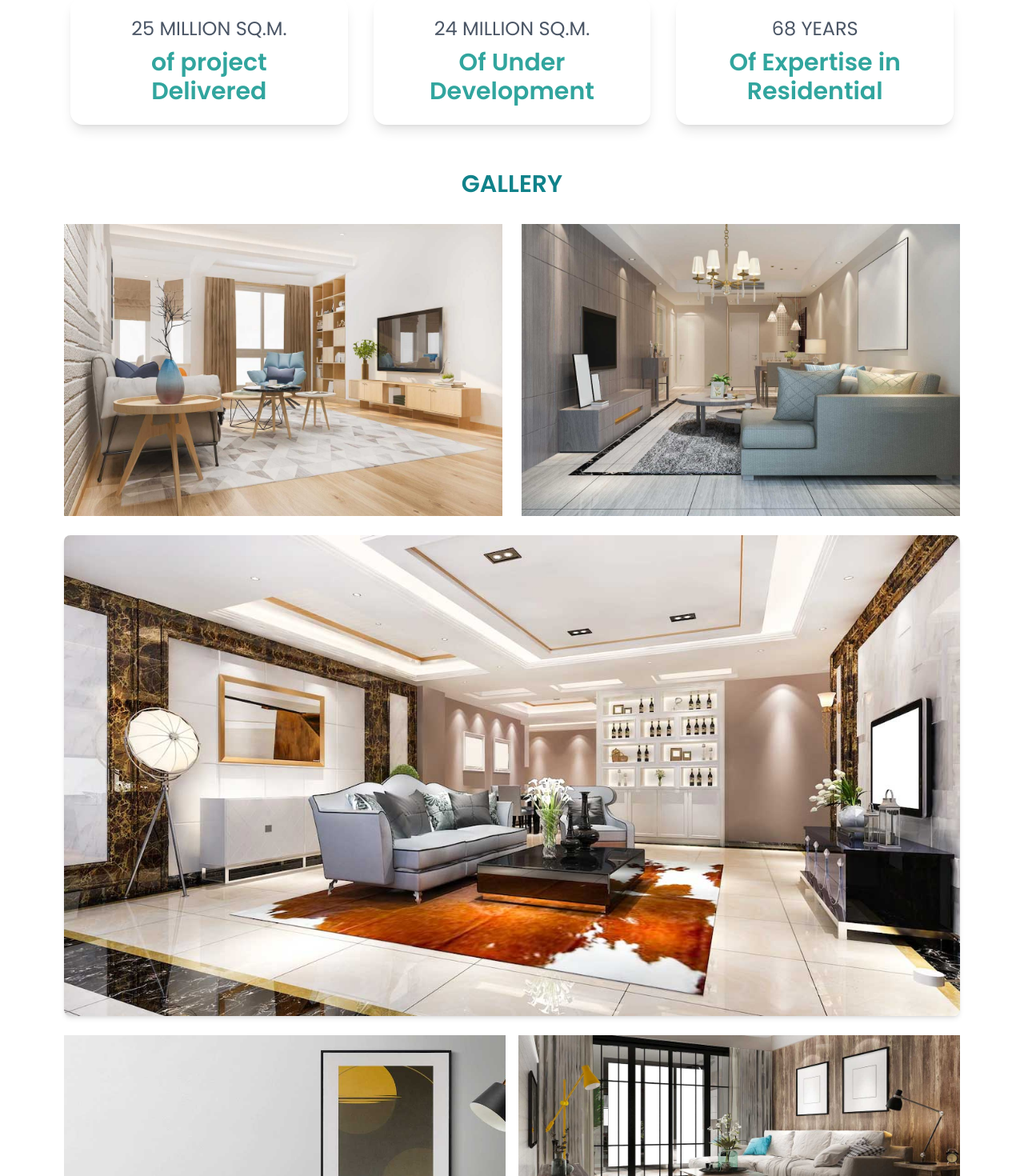
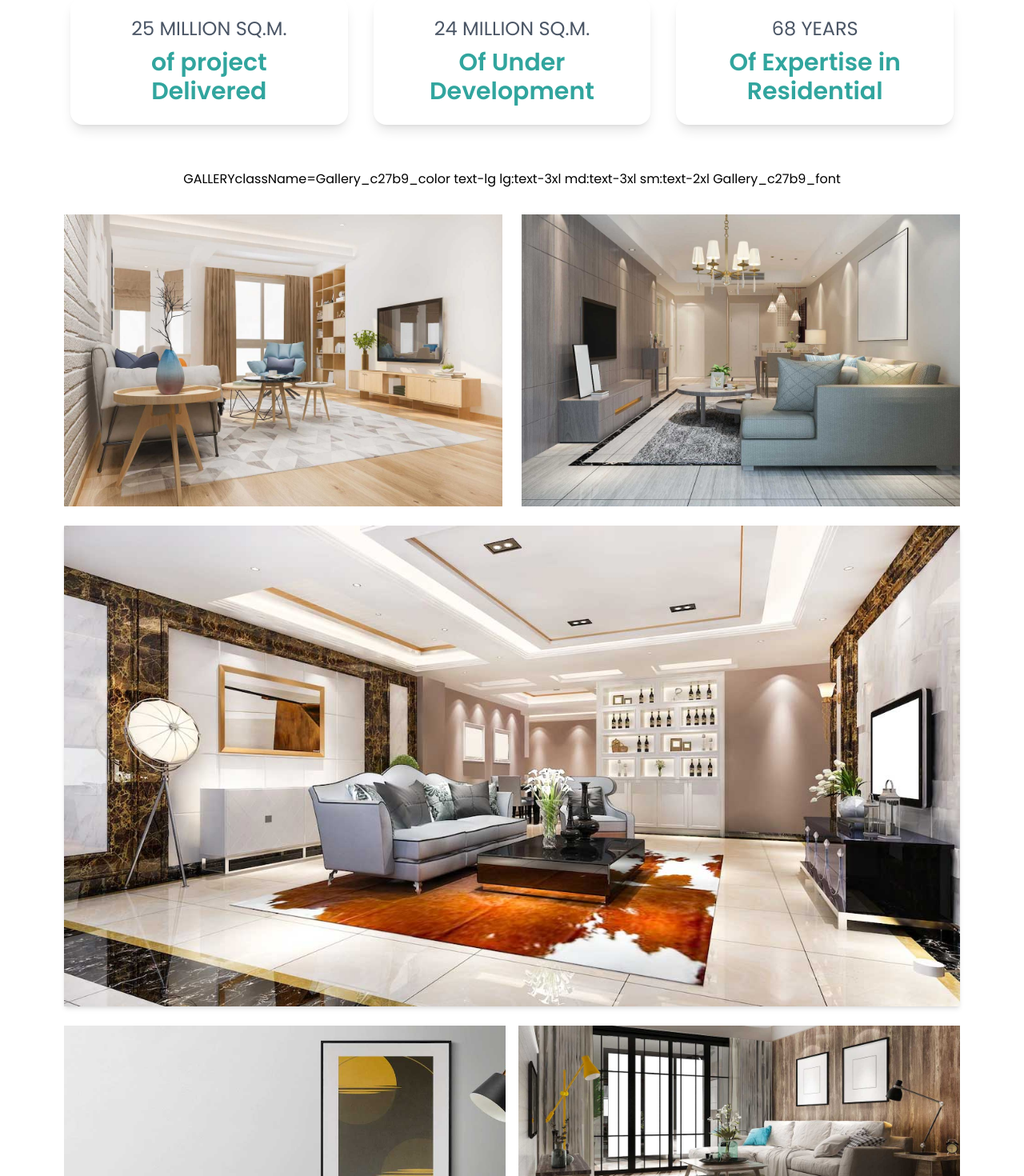
Before and after one commit to goldybhardwaj/sobha, a React (Vite) app: page / in a window 1280 px wide. Shown: the part 1252-2722 px from the top of the page at 80% size. Built offline with nearby package versions, Linux system fonts and the light colour scheme; a web font is replaced by a local one.

Commit message:
image corner and title

```diff
--- a/src/pages/Gallery.jsx
+++ b/src/pages/Gallery.jsx
@@ -7,10 +7,10 @@
       <div className="h-auto w-auto py-4 lg:sm-4 sm:py-4">
         <div className="flex justify-center mb-8 lg:mb-8 md:mb-8 sm:mb-8 ">
           <h2
-            className={`${styles.color} text-lg lg:text-3xl md:text-3xl sm:text-2xl ${styles.font} `}
           >
             GALLERY
           </h2>
+            className={`${styles.color} text-lg lg:text-3xl md:text-3xl sm:text-2xl ${styles.font} `}
         </div>
 
         <div className=" ">
@@ -41,7 +41,7 @@
                 <img
                   src="/images/gallery_img3.jpg"
                   alt="Living Room"
-                  className="w-full h-auto rounded-lg shadow-md"
+                  className="w-full h-auto  shadow-md"
                 />
               </div>
             </div>
```
